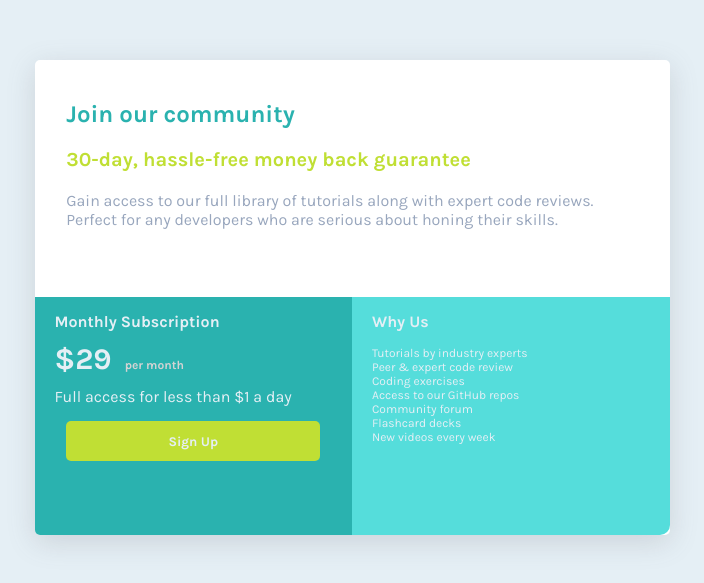
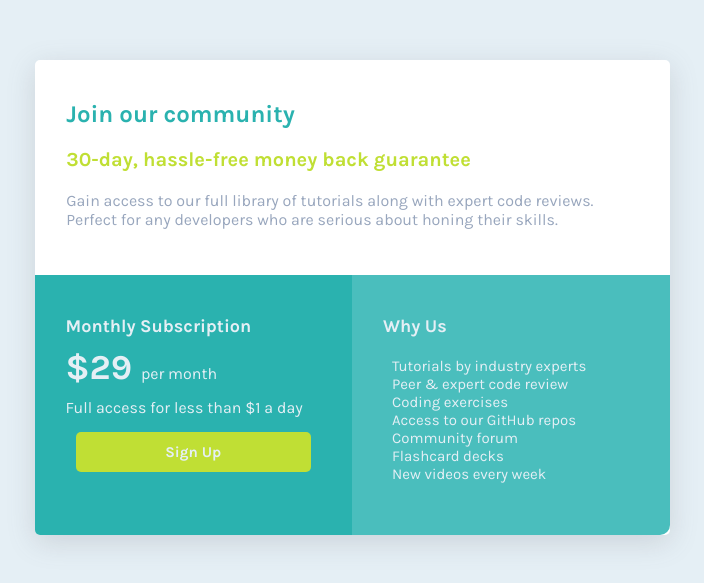
Before and after one commit to danielex1999/Challenge-newbie02, a plain HTML site: page index.html in a window 1280 px wide. Shown: the part 103-686 px from the top of the page, without its empty margins (288-992 px from the left). Drawn offline with Linux system fonts and the light colour scheme.

Commit message:
Version 1.0.5

```diff
--- a/css/index.css
+++ b/css/index.css
@@ -29,7 +29,7 @@ body {
   height: 475px;
 }
 .carta-header {
-  height: 50%;
+  height: 215px;
   width: 90%;
   margin-left: 5%;
 }
@@ -54,7 +54,7 @@ body {
 .columna {
   display: flex;
   flex-direction: row;
-  height: 50%;
+  height: 260px;
 }
 
 /*Changing Content*/
@@ -65,29 +65,31 @@ body {
   border-bottom-left-radius: 5px;
 }
 .carta-left .suscripcion {
-  margin-top: 15px;
+  margin-top: 40px;
   font-weight: 700;
-  margin-left: 20px;
+  margin-left: 31px;
+  font-size: 18px;
 }
 .carta-left .paga {
   font-weight: 700;
-  font-size: 30px;
-  margin-left: 20px;
+  font-size: 35px;
+  margin-left: 31px;
   margin-top: 10px;
 }
 .carta-left .paga span {
-  color: rgb(211, 211, 211);
-  font-size: 12px;
-  margin-left: 10px;
+  color: var(--Light-Gray);
+  font-size: 16px;
+  margin-left: 5px;
+  font-weight: 400;
 }
 .carta-left .access {
-  margin-left: 20px;
+  margin-left: 31px;
   margin-top: 10px;
 }
 .carta-left button {
   background-color: var(--Bright-yellow);
-  width: 80%;
-  margin-left: 10%;
+  width: 74%;
+  margin-left: 13%;
   margin-top: 15px;
   color: ligh var(--Light-Gray);
   margin-bottom: 15px;
@@ -96,24 +98,26 @@ body {
   border: none;
   font-family: "Karla", sans-serif;
   font-weight: 700;
+  font-size: 15px;
 }
 .carta-right {
-  background: hsl(179, 67%, 60%);
+  background: #4abebd;
   width: 50%;
   color: var(--Light-Gray);
   border-bottom-right-radius: 10px;
 }
 .carta-right .title {
-  margin-top: 15px;
+  margin-top: 40px;
   font-weight: 700;
-  margin-left: 20px;
+  margin-left: 31px;
+  font-size: 18px;
 }
 .carta-right .text {
-  margin-left: 20px;
-  margin-top: 15px;
+  margin-left: 40px;
+  margin-top: 20px;
   font-weight: 400;
-  font-size: 12px;
-  margin-bottom: 15px;
+  font-size: 15px;
+  margin-bottom: 10px;
 }
 @media screen and (max-width: 375px) {
   .columna {
```
